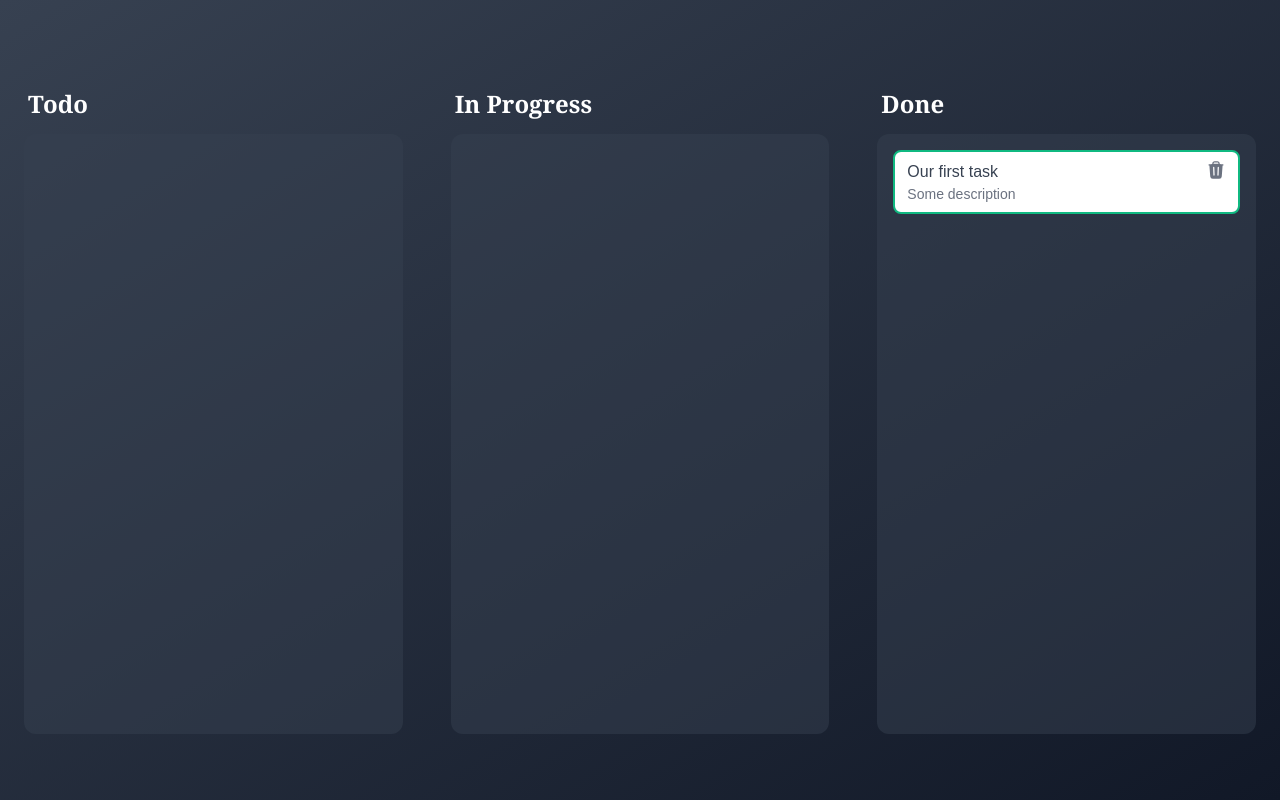
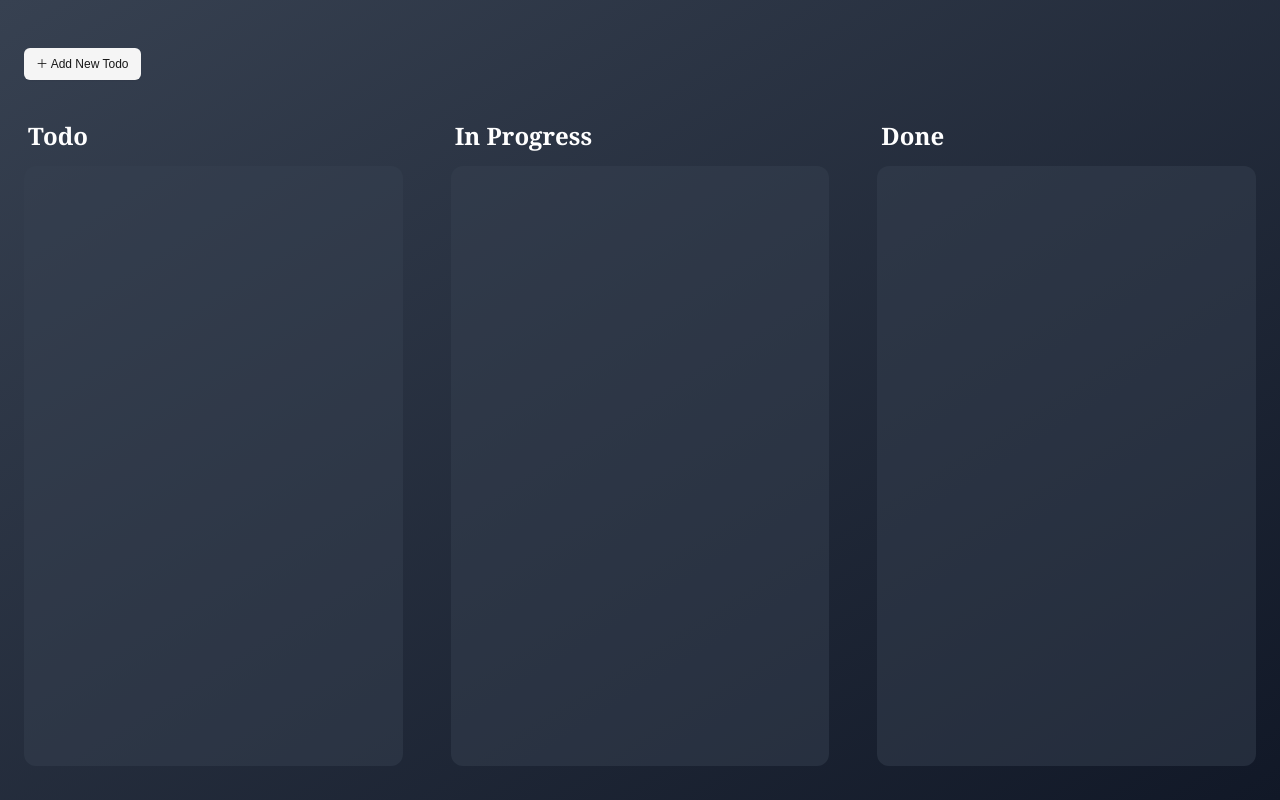
Before and after one commit to MarwanBz/zustand-app, a Next.js app: page / in a window 1280 px wide. Built offline with nearby package versions, Linux system fonts and the light colour scheme.

Commit message:
feat: finish create task

```diff
--- a/app/page.tsx
+++ b/app/page.tsx
@@ -1,3 +1,5 @@
+"use client"
+
 import Columns from "@/components/columns";
 
 export default function Home() {
--- a/components/column.tsx
+++ b/components/column.tsx
@@ -1,4 +1,6 @@
 import Task from './task'
+import { useMemo } from 'react'
+import { useTaskStore } from '@/store/task-store'
 
 const tasks = [
   {
@@ -15,8 +17,10 @@ export default function Column({
 }: {
   title: string
   status: string
-}) {
-  const filteredTasks = tasks.filter(task => task.status === status)
+  }) {
+  const tasks = useTaskStore(state => state.tasks)
+
+  const filteredTasks = useMemo( () => tasks.filter(task => task.status === status),[tasks, status])
 
   return (
     <section className='h-[600px] flex-1'>
--- a/components/columns.tsx
+++ b/components/columns.tsx
@@ -1,11 +1,15 @@
-import Column from './column'
+import AddNewTaskModel from "./new-task";
+import Column from "./column";
 
 export default function Columns() {
   return (
-    <section className='mt-10 flex gap-6 lg:gap-12'>
-      <Column title='Todo' status='TODO' />
-      <Column title='In Progress' status='IN_PROGRESS' />
-      <Column title='Done' status='DONE' />
+    <section >
+      <AddNewTaskModel />
+      <div className="mt-10 flex gap-6 lg:gap-12">
+        <Column title="Todo" status="TODO" />
+        <Column title="In Progress" status="IN_PROGRESS" />
+        <Column title="Done" status="DONE" />
+      </div>
     </section>
-  )
+  );
 }
--- a/components/new-task.tsx
+++ b/components/new-task.tsx
@@ -15,7 +15,7 @@ import { Input } from "@/components/ui/input";
 import { Textarea } from "./ui/textarea";
 import { useTaskStore } from "@/store/task-store";
 
-export default function NewTodoDialog() {
+export default function AddNewTaskModel() {
   const addTask = useTaskStore((state) => state.addTask);
 
   const handleSubmit = (e: React.FormEvent<HTMLFormElement>) => {
```
